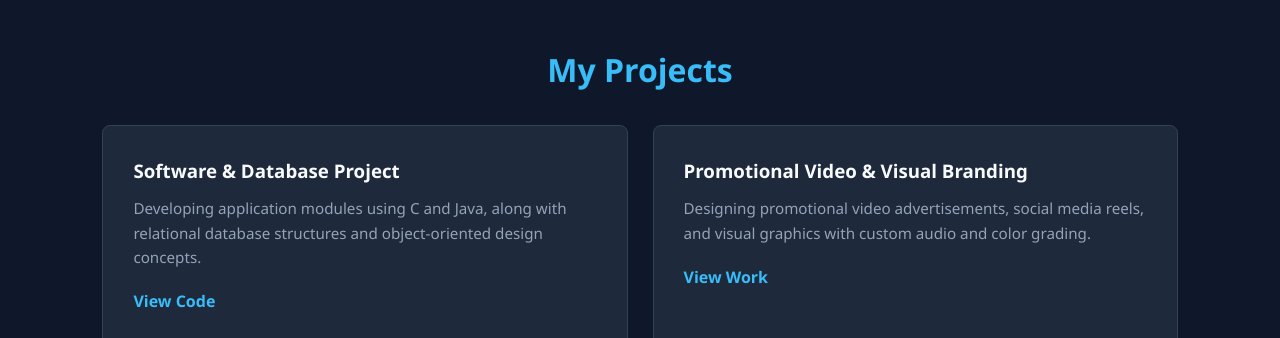
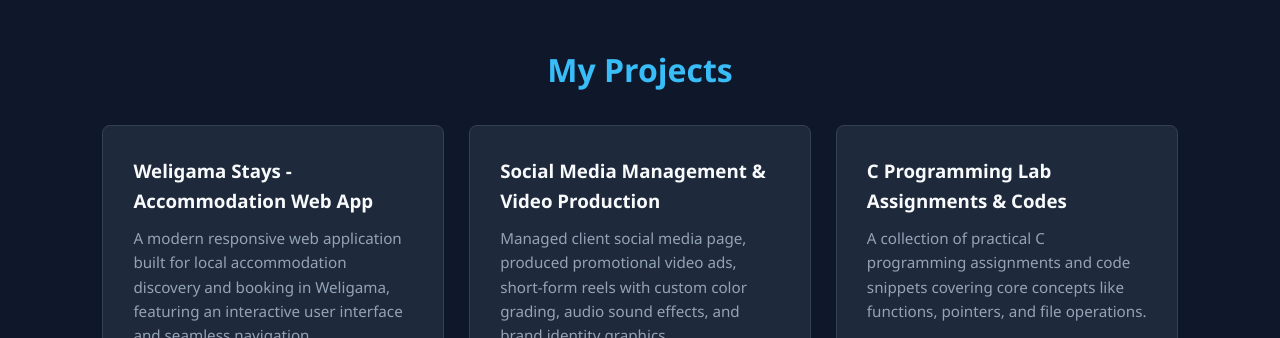
Before and after one commit to chamara-madhushanka/my-portfolio, a plain HTML site: page index.html in a window 1280 px wide. Shown: the part 1550-1888 px from the top of the page. Drawn offline with Linux system fonts and the light colour scheme; a script that the page names is missing.

Commit message:
Added C-Programming-Assignments repository link

```diff
--- a/index.html
+++ b/index.html
@@ -66,15 +66,25 @@
     <section id="projects" class="projects">
         <h2>My Projects</h2>
         <div class="projects-grid">
+            <!-- Project 1: Weligama Stays Web Site -->
             <div class="project-card">
-                <h3>Software & Database Project</h3>
-                <p>Developing application modules using C and Java, along with relational database structures and object-oriented design concepts.</p>
-                <a href="https://github.com/chamara-madhushanka" target="_blank" class="project-link">View Code</a>
+                <h3>Weligama Stays - Accommodation Web App</h3>
+                <p>A modern responsive web application built for local accommodation discovery and booking in Weligama, featuring an interactive user interface and seamless navigation.</p>
+                <a href="https://weligama-stays.vercel.app/" target="_blank" class="project-link">Live Demo <i class="fa-solid fa-arrow-up-right-from-square"></i></a>
             </div>
+
+            <!-- Project 2: Social Media Management & Video Production -->
             <div class="project-card">
-                <h3>Promotional Video & Visual Branding</h3>
-                <p>Designing promotional video advertisements, social media reels, and visual graphics with custom audio and color grading.</p>
-                <a href="#" class="project-link">View Work</a>
+                <h3>Social Media Management & Video Production</h3>
+                <p>Managed client social media page, produced promotional video ads, short-form reels with custom color grading, audio sound effects, and brand identity graphics.</p>
+                <a href="https://www.facebook.com/share/1BquvGJHr8/?mibextid=wwXIfr" target="_blank" class="project-link">Watch on Facebook <i class="fa-brands fa-facebook"></i></a>
+            </div>
+
+            <!-- Project 3: C Programming Coursework & Assignments -->
+            <div class="project-card">
+                <h3>C Programming Lab Assignments & Codes</h3>
+                <p>A collection of practical C programming assignments and code snippets covering core concepts like functions, pointers, and file operations.</p>
+                <a href="https://github.com/chamara-madhushanka/C-Programming-Assignments" target="_blank" class="project-link">View Code <i class="fa-brands fa-github"></i></a>
             </div>
         </div>
     </section>
@@ -96,4 +106,4 @@
 
     <script src="script.js"></script>
 </body>
-</html>
+</html>~
```
